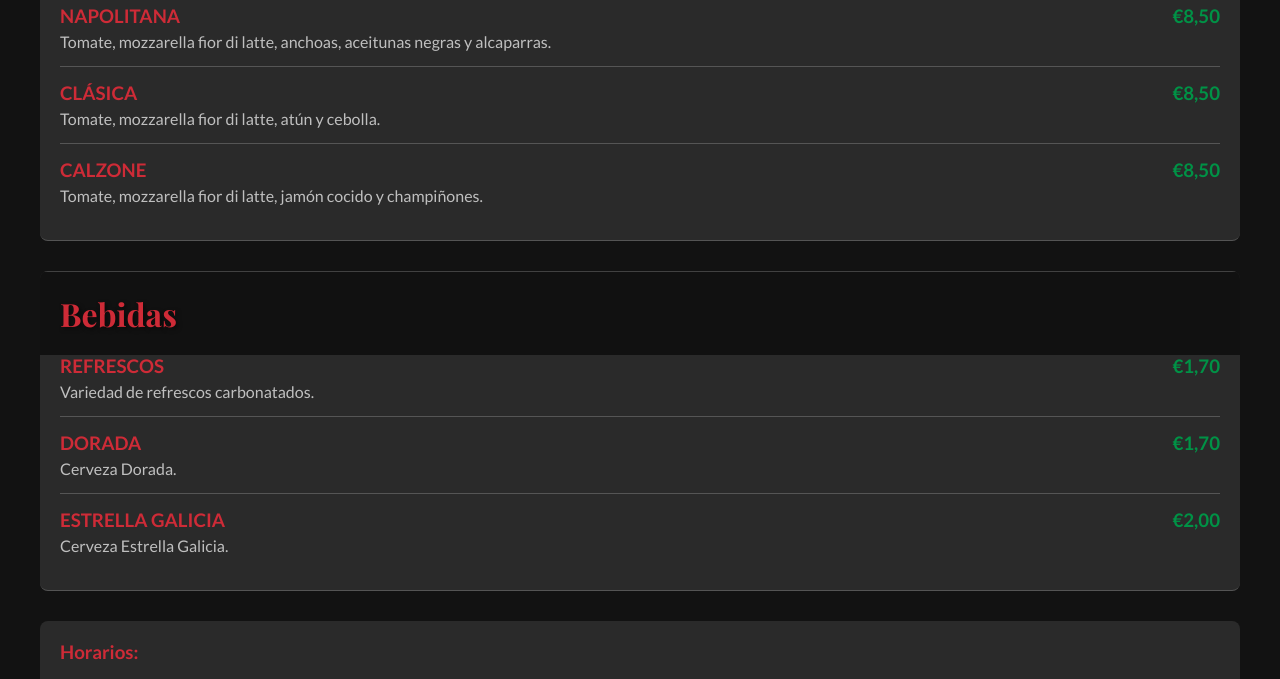
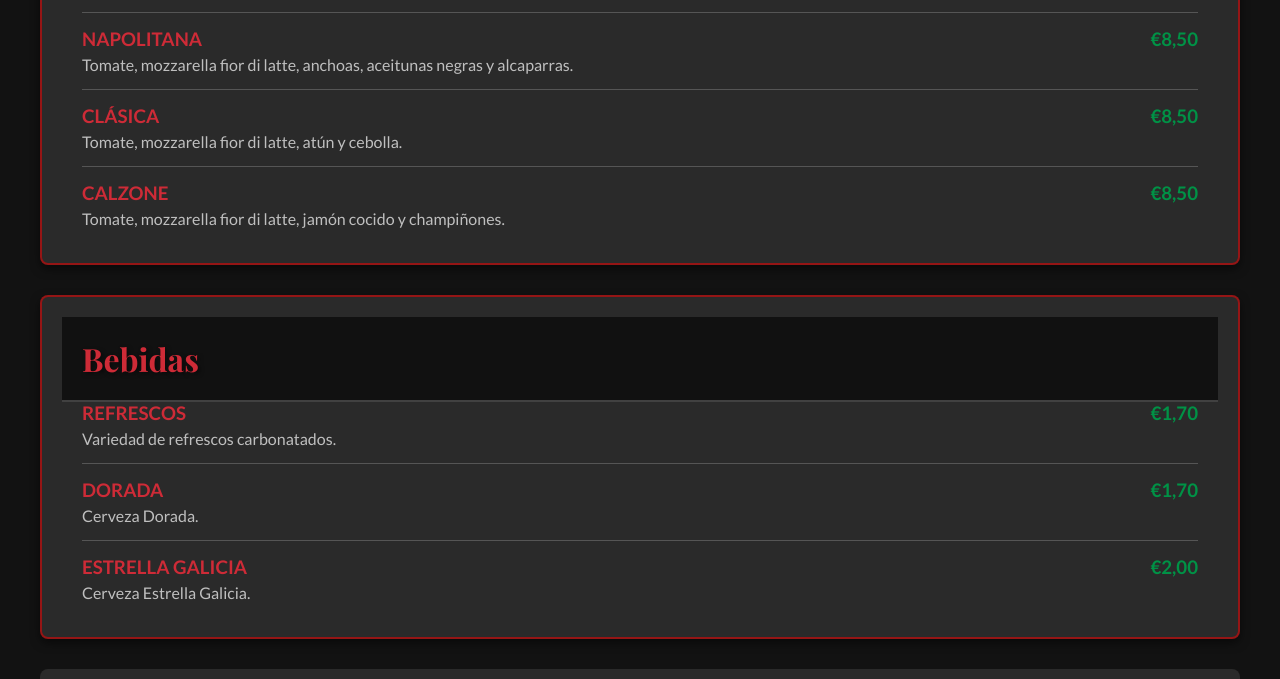
Before and after one commit to mymenudigital/CristianElPizzero, a plain HTML site: page index.html in a window 1280 px wide. Shown: the part 2232-2911 px from the top of the page. Drawn offline with nearby package versions, Linux system fonts and the light colour scheme.

Commit message:
index.html

```diff
--- a/index.html
+++ b/index.html
@@ -132,11 +132,11 @@
   .menu-section {
     background-color: rgba(255, 255, 255, 0.1);
     border-radius: 8px;
-    padding: 0 0 20px;
+    padding: 20px;
     margin-bottom: 30px;
-    overflow: hidden;
-    border-bottom: 1px solid rgba(255, 255, 255, 0.2);
-  }
+    border: 2px solid rgba(255, 0, 0, 0.5); /* Añadido borde para las secciones */
+    box-shadow: 0px 4px 10px rgba(0, 0, 0, 0.5); /* Añadido sombra */
+}
 
   .menu-section h2 {
     margin: 0;
@@ -145,8 +145,8 @@
     color: #ce2b37; /* Cambiado a rojo */
     position: relative;
     z-index: 1;
-    border-top: 1px solid rgba(255, 255, 255, 0.2);
-  }
+    border-bottom: 2px solid rgba(255, 255, 255, 0.2); /* Borde bajo el título */
+}
 
   .section-image {
     width: 100%;
```
